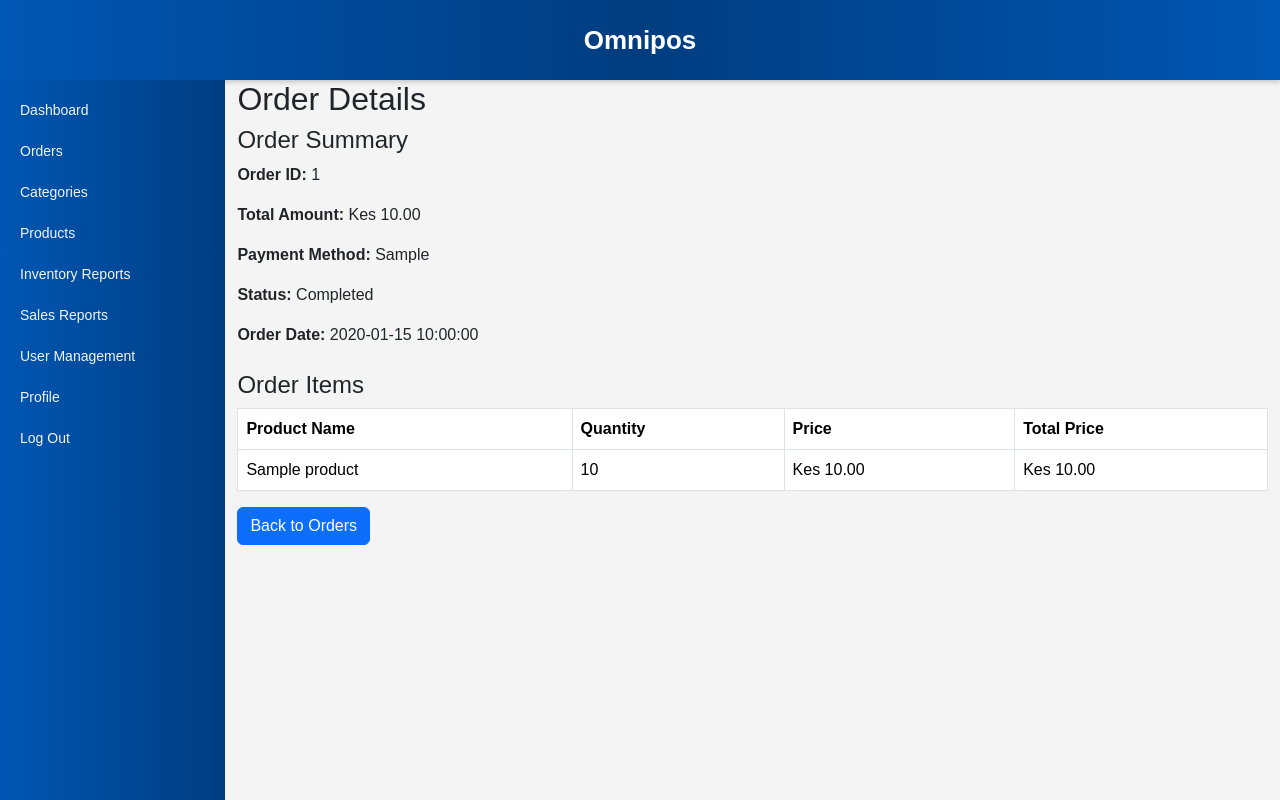
After one commit to leah-mumbi/omnipos, a PHP site: page /order_details.php?id=1 in a window 1280 px wide. The commit adds this page. Run offline with PHP 8.4, Linux system fonts and the light colour scheme; the visitor is signed in with stand-in values (Sample User, id 1); tables that the repository leaves empty or names only in its code hold one stand-in row (values such as "Sample post").

```diff
--- /dev/null
+++ b/order_details.php
@@ -0,0 +1,105 @@
+<?php
+include "header.php";
+include "config.php";
+session_start();
+
+// Ensure the user is logged in
+if (!isset($_SESSION["login_user"])) {
+    header("location: login.php");
+    exit();
+}
+
+// Check if order_id is provided in the URL
+if (!isset($_GET["id"])) {
+    $_SESSION["error"] = "Order ID is missing.";
+    header("Location: orders.php");
+    exit();
+}
+
+$order_id = $_GET["id"];
+
+// Fetch order details from the `orders` table
+$order_sql =
+    "SELECT amount, payment_method, status, created_at FROM orders WHERE id = ?";
+$stmt = $db->prepare($order_sql);
+$stmt->bind_param("i", $order_id);
+$stmt->execute();
+$order_result = $stmt->get_result();
+$order = $order_result->fetch_assoc();
+$stmt->close();
+
+if (!$order) {
+    $_SESSION["error"] = "Order not found.";
+    header("Location: orders.php");
+    exit();
+}
+
+// Fetch order items from the `order_items` table
+$order_items_sql = "SELECT oi.product_id, p.name AS product_name, oi.quantity, oi.price, oi.total_price
+                    FROM order_items oi
+                    JOIN products p ON oi.product_id = p.id
+                    WHERE oi.order_id = ?";
+$stmt = $db->prepare($order_items_sql);
+$stmt->bind_param("i", $order_id);
+$stmt->execute();
+$order_items_result = $stmt->get_result();
+$order_items = $order_items_result->fetch_all(MYSQLI_ASSOC);
+$stmt->close();
+?>
+
+<main class="container">
+    <h2>Order Details</h2>
+
+    <!-- Order Summary -->
+    <div class="order-summary mb-4">
+        <h4>Order Summary</h4>
+        <p><strong>Order ID:</strong> <?php echo htmlspecialchars(
+            $order_id
+        ); ?></p>
+        <p><strong>Total Amount:</strong> Kes <?php echo number_format(
+            $order["amount"],
+            2
+        ); ?></p>
+        <p><strong>Payment Method:</strong> <?php echo htmlspecialchars(
+            $order["payment_method"]
+        ); ?></p>
+        <p><strong>Status:</strong> <?php echo $order["status"] == 1
+            ? "Pending"
+            : "Completed"; ?></p>
+        <p><strong>Order Date:</strong> <?php echo htmlspecialchars(
+            $order["created_at"]
+        ); ?></p>
+    </div>
+
+    <!-- Order Items Table -->
+    <h4>Order Items</h4>
+    <table class="table table-bordered">
+        <thead>
+            <tr>
+                <th>Product Name</th>
+                <th>Quantity</th>
+                <th>Price</th>
+                <th>Total Price</th>
+            </tr>
+        </thead>
+        <tbody>
+            <?php foreach ($order_items as $item): ?>
+                <tr>
+                    <td><?php echo htmlspecialchars(
+                        $item["product_name"]
+                    ); ?></td>
+                    <td><?php echo htmlspecialchars($item["quantity"]); ?></td>
+                    <td>Kes <?php echo number_format($item["price"], 2); ?></td>
+                    <td>Kes <?php echo number_format(
+                        $item["total_price"],
+                        2
+                    ); ?></td>
+                </tr>
+            <?php endforeach; ?>
+        </tbody>
+    </table>
+
+    <a href="orders.php" class="btn btn-primary">Back to Orders</a>
+</main>
+
+<?php include "footer.php"; ?>
```
Also changed, not shown: finalize_order.php (added, +70 -0 lines), new_order.php (+27 -21 lines), orders.php (+7 -5 lines), view_order.php (deleted).
